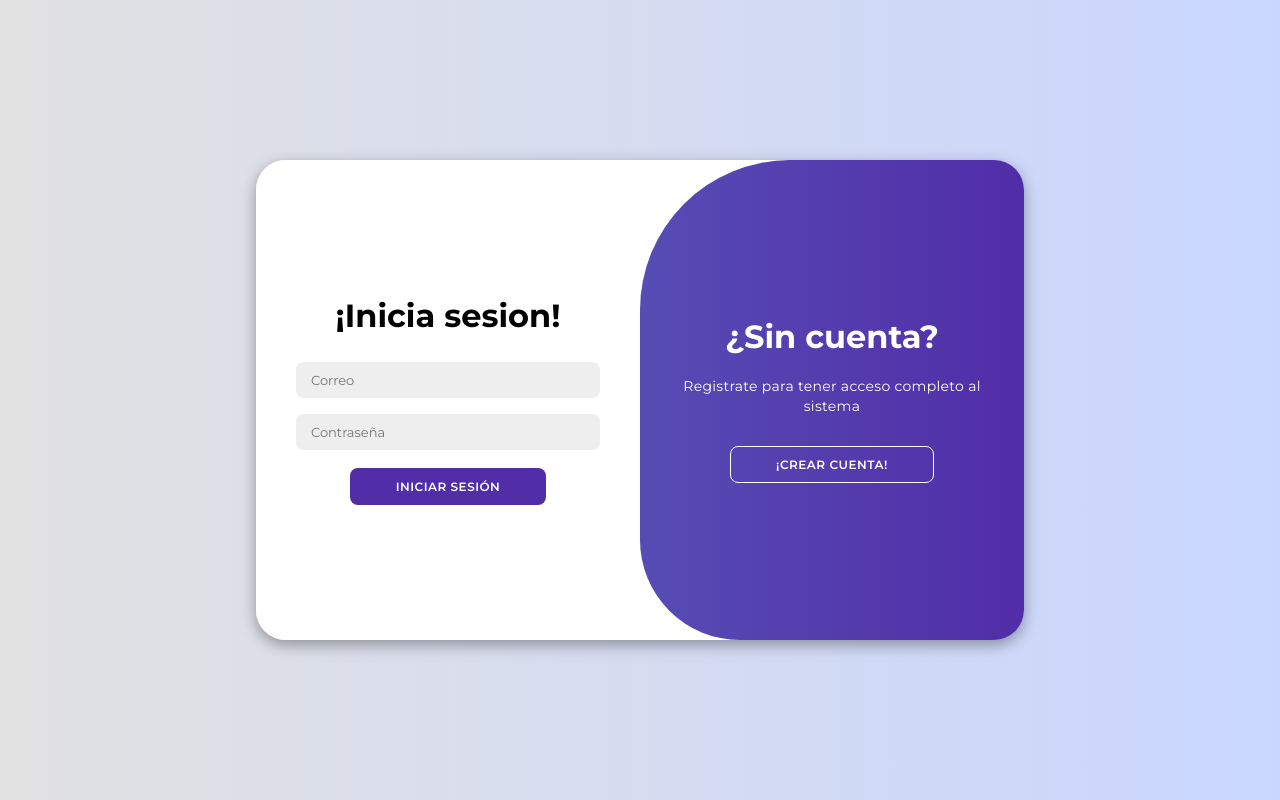
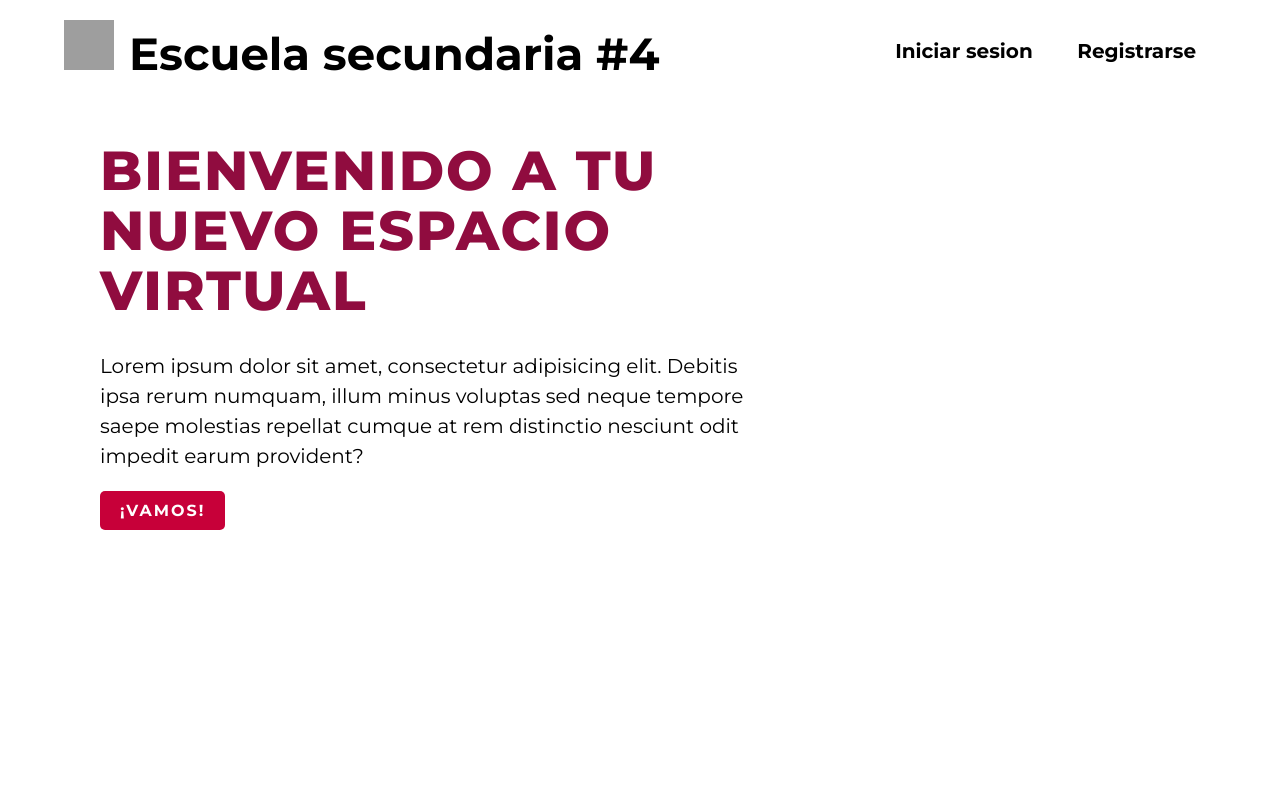
Before and after one commit to LocalHostDiluk/Proyecto-integradora, a PHP site: page / in a window 1280 px wide. Run offline with PHP 8.4, Linux system fonts and the light colour scheme; grey boxes are pictures that could not be loaded.

Commit message:
primera update

```diff
--- a/index.html
+++ b/index.html
@@ -3,55 +3,33 @@
 <head>
     <meta charset="UTF-8">
     <meta name="viewport" content="width=device-width, initial-scale=1.0">
-    <link rel="stylesheet" href="https://cdnjs.cloudflare.com/ajax/libs/font-awesome/6.4.2/css/all.min.css">
     <link rel="stylesheet" href="style.css">
     <title>Página de inicio</title>
     <link rel="shortcut icon" href="/images/logo2.png" type="image/x-icon">
 </head>
 <body>
 
-    <div class="menu">
+    <section>
 
-    </div>
+        <header>
+            <nav>
+                <a href="index.html" class="logo"><img class="imglogo" src="/images/logo2.png" alt="Logo escuela">Escuela secundaria #4</a>
+                <ul>
+                    <li><a href="/login/login.html">Iniciar sesion</a></li>
+                    <li><a href="/registro/registro.html">Registrarse</a></li>
+                </ul>
+            </nav>
+        </header>
 
-    <div class="container" id="container">
-        <div class="form-container sign-up">
-            <form>
-                <h1>¡Crea tu cuenta aquí!</h1><br>
-                <input id="nombre" type="text" placeholder="Nombre">
-                <input id="apellidoP" type="text" placeholder="Apellido paterno">
-                <input id="apellidoM" type="text" placeholder="Apellido materno">
-                <input id="correo" type="email" placeholder="Correo">
-                <input id="pass" type="password" placeholder="Contraseña">
-                <button type="button" id="registro">Registrarse</button>
-            </form>
-        </div>
-        <div class="form-container sign-in">
-            <form>
-                <h1>¡Inicia sesion!</h1><br>
-                <input type="email" placeholder="Correo">
-                <input type="password" placeholder="Contraseña">
-                <button type="button" onclick="" id="inicioses">Iniciar sesión</button>
-            </form>
-        </div>
-        <div class="toggle-container">
-            <div class="toggle">
-                <div class="toggle-panel toggle-left">
-                    <h1>¿Ya estas dado de alta?</h1>
-                    <p>Ingresa con tu cuenta para acceder al sistema</p>
-                    <button class="hidden" id="login">Iniciar sesión</button>
-                </div>
-                <div class="toggle-panel toggle-right">
-                    <h1>¿Sin cuenta?</h1>
-                    <p>Registrate para tener acceso completo al sistema</p>
-                    <button class="hidden" id="register">¡Crear cuenta!</button>
-                </div>
+        <div class="contenido">
+            <div class="info">
+                <h2>Bienvenido a tu <br><span>nuevo espacio virtual</span></h2>
+                <p>Lorem ipsum dolor sit amet, consectetur adipisicing elit. Debitis ipsa rerum numquam, illum minus voluptas sed neque tempore saepe molestias repellat cumque at rem distinctio nesciunt odit impedit earum provident?</p>
+                <a href="/login/login.html" class="btn">¡Vamos!</a>
             </div>
         </div>
-    </div>
 
-    <script src="script.js"></script>
-    <script src="animacion.js"></script>
+    </section>
 
 </body>
 </html>
--- a/style.css
+++ b/style.css
@@ -1,216 +1,112 @@
-@import url('https://fonts.googleapis.com/css2?family=Montserrat:wght@300;400;500;600;700&display=swap');
+@import url('https://fonts.googleapis.com/css2?family=Montserrat:ital,wght@0,100..900;1,100..900&display=swap');
 
 *{
     margin: 0;
     padding: 0;
+    font-family: 'Montserrat', sans-serif;
     box-sizing: border-box;
-    font-family: 'Montserrat', sans-serif;
 }
 
-body{
-    background-color: #c9d6ff;
-    background: linear-gradient(to right, #e2e2e2, #c9d6ff);
+/* CSS MENÚ */
+nav{
     display: flex;
     align-items: center;
-    justify-content: center;
-    flex-direction: column;
-    height: 100vh;
+    justify-content: space-between;
+    padding-top: 20px;
+    padding-left: 5%;
+    padding-right: 5%;
+    font-weight: bold;
 }
 
-.menu{
-
-    background-color: black;
-
+.imglogo{
+    width: 50px;
+    height: 50px;
+    margin-right: 15px;
 }
 
-.container{
-    background-color: #fff;
-    border-radius: 30px;
-    box-shadow: 0 5px 15px rgba(0, 0, 0, 0.35);
-    position: relative;
-    overflow: hidden;
-    width: 768px;
-    max-width: 100%;
-    min-height: 480px;
+.logo{
+    color:black;
+    font-size: 45px;
+    text-decoration: none;
 }
 
-.container p{
-    font-size: 14px;
-    line-height: 20px;
-    letter-spacing: 0.3px;
-    margin: 20px 0;
+.logo:hover{
+    color: #900C3F;
+    transition: all 300ms;
+    text-decoration: overline;
 }
 
-.container span{
-    font-size: 12px;
+ul li{
+    display: inline-block;
+    padding: 0px 20px;
 }
 
-.container a{
-    color: #333;
-    font-size: 13px;
-    text-decoration: none;
-    margin: 15px 0 10px;
+ul li:hover{
+    transition: all 400ms;
+    transform: scale(1.1);
 }
 
-.container button{
-    background-color: #512da8;
-    color: #fff;
-    font-size: 12px;
-    padding: 10px 45px;
-    border: 1px solid transparent;
-    border-radius: 8px;
-    font-weight: 600;
-    letter-spacing: 0.5px;
-    text-transform: uppercase;
-    margin-top: 10px;
-    cursor: pointer;
+ul li a{
+    font-size: 20px;
+    text-decoration: none;
+    color: black;
+    transition: all 300ms;
 }
 
-.container button.hidden{
-    background-color: transparent;
-    border-color: #fff;
+ul li a:hover{
+    color: #900C3F;
+    text-decoration: underline;
 }
 
-.container form{
-    background-color: #fff;
+/* FIN CSS MENÚ */
+
+/* CSS CUERPO */
+section{
+    position: relative;
+    width: 100%;
+    min-height: 100vh;
     display: flex;
-    align-items: center;
-    justify-content: center;
     flex-direction: column;
-    padding: 0 40px;
-    height: 100%;
+    justify-content: flex-start;
 }
 
-.container input{
-    background-color: #eee;
-    border: none;
-    margin: 8px 0;
-    padding: 10px 15px;
-    font-size: 13px;
-    border-radius: 8px;
-    width: 100%;
-    outline: none;
+.contenido{
+    max-width: 650px;
+    margin: 60px 100px;
 }
 
-.form-container{
-    position: absolute;
-    top: 0;
-    height: 100%;
-    transition: all 0.6s ease-in-out;
+.contenido .info h2{
+    color: #900C3F;
+    font-size: 55px;
+    text-transform: uppercase;
+    font-weight: 800;
+    letter-spacing: 2px;
+    line-height: 60px;
+    margin-bottom: 30px;
 }
 
-.sign-in{
-    left: 0;
-    width: 50%;
-    z-index: 2;
+.contenido .info p{
+    color: black;
+    font-size: 20px;
+    line-height: 30px;
+    margin-bottom: 30px;
 }
 
-.container.active .sign-in{
-    transform: translateX(100%);
+.contenido .info a{
+    color: white;
+    background-color: #C70039;
+    text-decoration: none;
+    text-transform: uppercase;
+    font-weight: 700;
+    letter-spacing: 2px;
+    padding: 10px 20px;
+    border-radius: 5px;
+    transition: 0.3s;
+    transition-property: background-color;
 }
 
-.sign-up{
-    left: 0;
-    width: 50%;
-    opacity: 0;
-    z-index: 1;
+.contenido .info a:hover{
+    background-color: #900C3F;
 }
 
-.container.active .sign-up{
-    transform: translateX(100%);
-    opacity: 1;
-    z-index: 5;
-    animation: move 0.6s;
-}
-
-@keyframes move{
-    0%, 49.99%{
-        opacity: 0;
-        z-index: 1;
-    }
-    50%, 100%{
-        opacity: 1;
-        z-index: 5;
-    }
-}
-
-.social-icons{
-    margin: 20px 0;
-}
-
-.social-icons a{
-    border: 1px solid #ccc;
-    border-radius: 20%;
-    display: inline-flex;
-    justify-content: center;
-    align-items: center;
-    margin: 0 3px;
-    width: 40px;
-    height: 40px;
-}
-
-.toggle-container{
-    position: absolute;
-    top: 0;
-    left: 50%;
-    width: 50%;
-    height: 100%;
-    overflow: hidden;
-    transition: all 0.6s ease-in-out;
-    border-radius: 150px 0 0 100px;
-    z-index: 1000;
-}
-
-.container.active .toggle-container{
-    transform: translateX(-100%);
-    border-radius: 0 150px 100px 0;
-}
-
-.toggle{
-    background-color: #512da8;
-    height: 100%;
-    background: linear-gradient(to right, #5c6bc0, #512da8);
-    color: #fff;
-    position: relative;
-    left: -100%;
-    height: 100%;
-    width: 200%;
-    transform: translateX(0);
-    transition: all 0.6s ease-in-out;
-}
-
-.container.active .toggle{
-    transform: translateX(50%);
-}
-
-.toggle-panel{
-    position: absolute;
-    width: 50%;
-    height: 100%;
-    display: flex;
-    align-items: center;
-    justify-content: center;
-    flex-direction: column;
-    padding: 0 30px;
-    text-align: center;
-    top: 0;
-    transform: translateX(0);
-    transition: all 0.6s ease-in-out;
-}
-
-.toggle-left{
-    transform: translateX(-200%);
-}
-
-.container.active .toggle-left{
-    transform: translateX(0);
-}
-
-.toggle-right{
-    right: 0;
-    transform: translateX(0);
-}
-
-.container.active .toggle-right{
-    transform: translateX(200%);
-}
+/* FIN CSS CUERPO */
```
Also changed, not shown: login/login.html (added), registro/registro.html (added).
